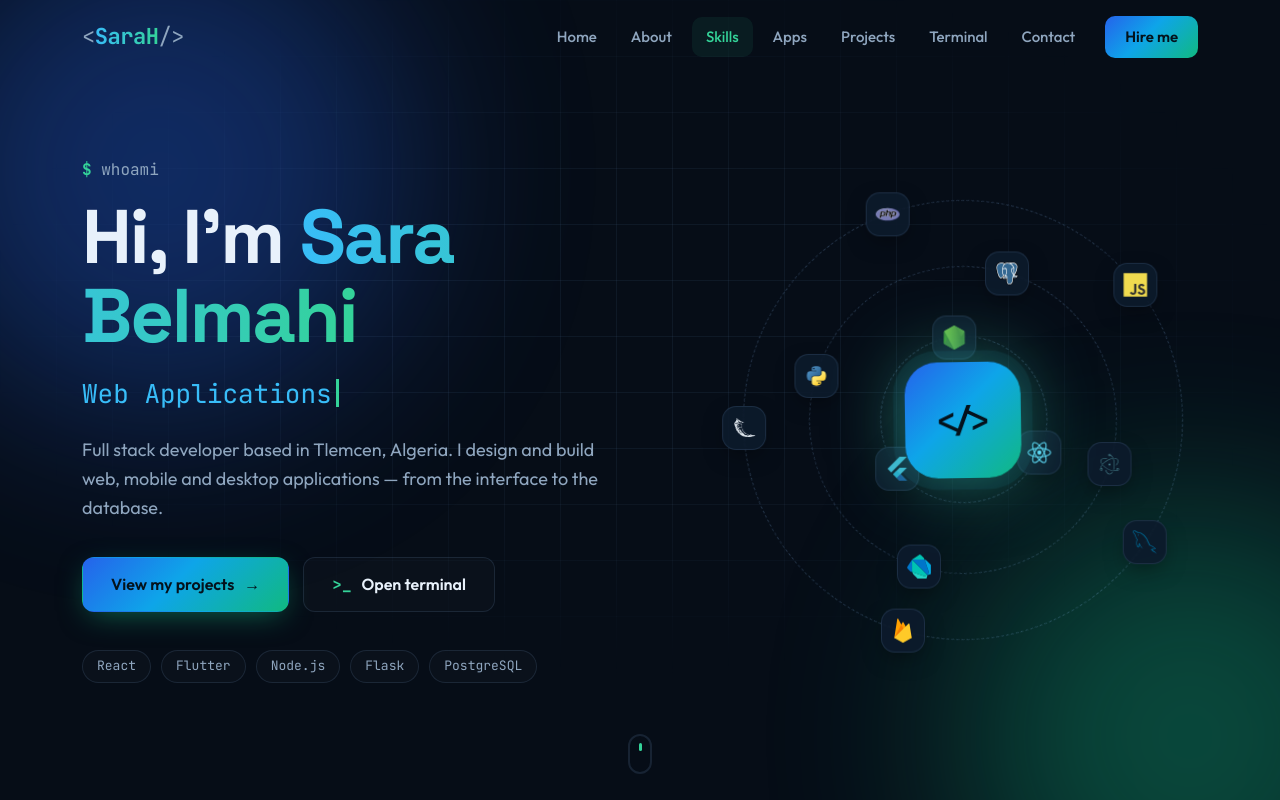
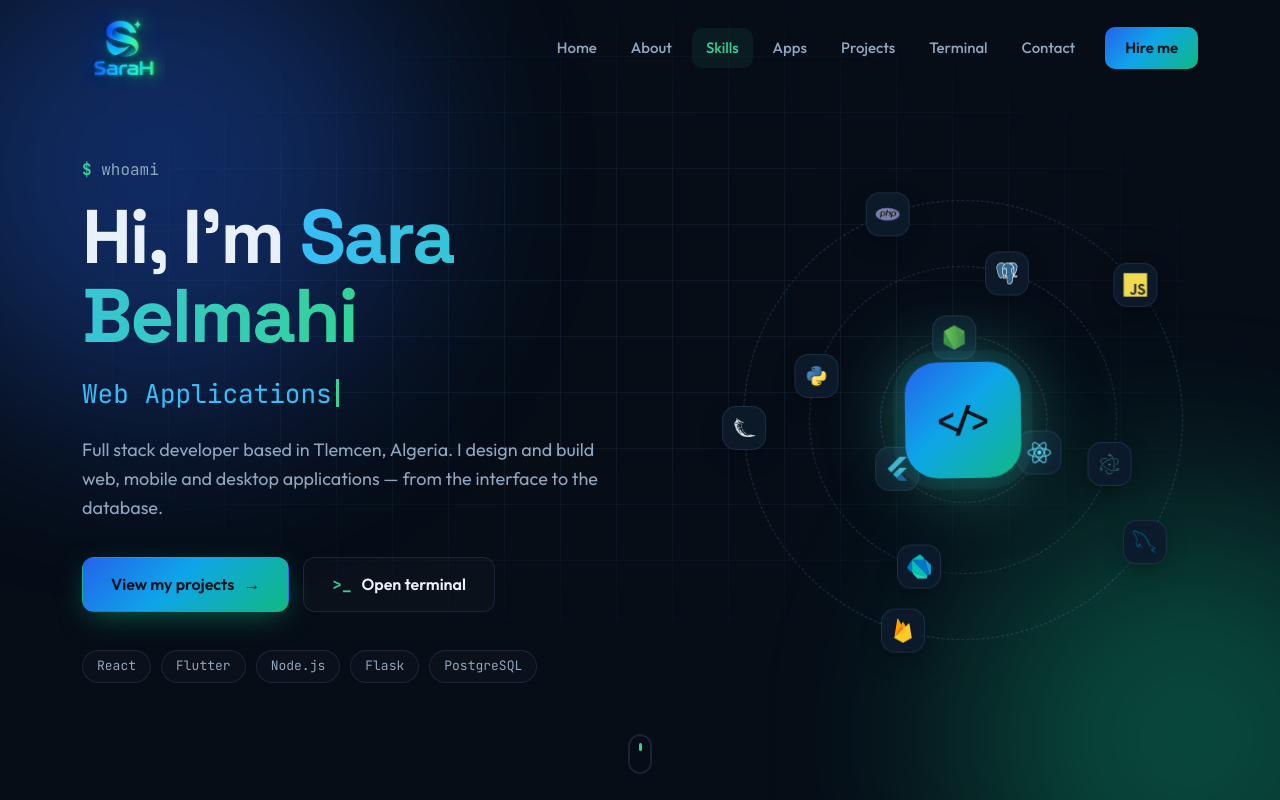
Before and after one commit to Sarah4002/portfolio, a React (Vite) app: page / in a window 1280 px wide. Shown: the top 800 px of the page. Built offline with nearby package versions, Linux system fonts and the light colour scheme.

Commit message:
Final commit

```diff
--- a/src/Components/NavBar/NavBar.css
+++ b/src/Components/NavBar/NavBar.css
@@ -9,10 +9,11 @@
   border-bottom-color: var(--border);
 }
 .navbar-inner {
-  max-width: 1180px; margin: 0 auto; padding: 16px 32px;
+  max-width: 1180px; margin: 0 auto; padding: 8px 32px;
   display: flex; align-items: center; justify-content: space-between;
 }
-.navbar-logo { font-family: var(--mono); font-weight: 700; font-size: 22px; letter-spacing: -0.02em; }
+.navbar-logo img { height: 80px; width: auto; transition: transform .3s, filter .3s; }
+.navbar-logo:hover img { transform: scale(1.06); filter: brightness(1.2); }
 .lg-b { color: var(--muted); font-weight: 400; }
 
 .nav-menu { display: flex; align-items: center; gap: 6px; }
--- a/src/Components/NavBar/NavBar.jsx
+++ b/src/Components/NavBar/NavBar.jsx
@@ -1,5 +1,6 @@
 import React, { useEffect, useState } from 'react'
 import './NavBar.css'
+import logo from '../../assets/logo-nav.webp'
 
 const LINKS = [
   ['home', 'Home'],
@@ -35,7 +36,7 @@ const NavBar = () => {
     <header className={`navbar ${scrolled ? 'scrolled' : ''}`}>
       <div className="navbar-inner">
         <a href="#home" className="navbar-logo" aria-label="Sara Belmahi — home">
-          <span className="lg-b">&lt;</span><span className="grad-text">SaraH</span><span className="lg-b">/&gt;</span>
+          <img src={logo} alt="SaraH" />
         </a>
 
         <nav className={`nav-menu ${open ? 'open' : ''}`} aria-label="Main">
```
Also changed, not shown: src/assets/logo-nav.webp (added), src/assets/logo.png.
